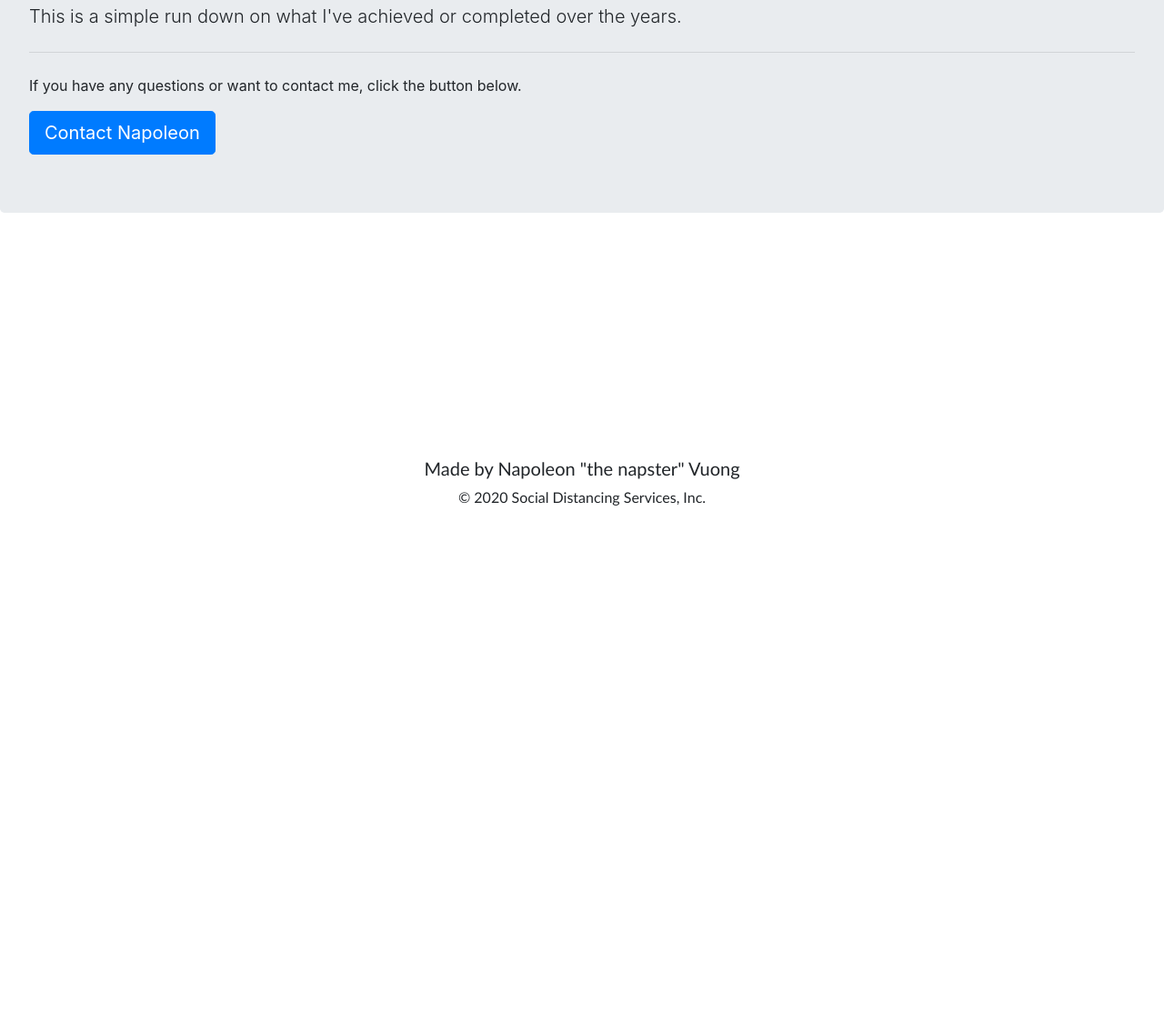
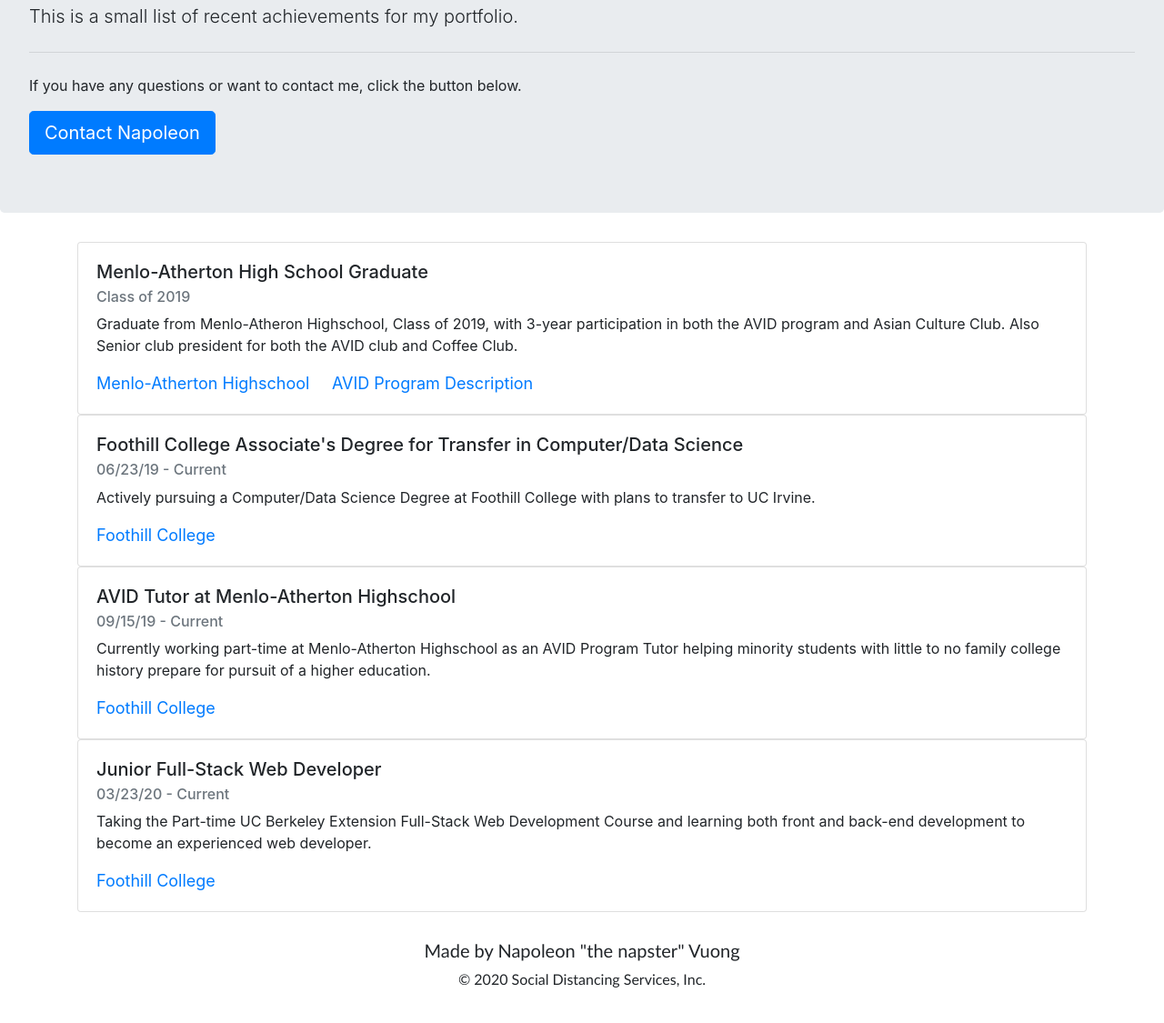
Before and after one commit to Napolo-Sim/HW-2-Bootstrap, a plain HTML site: page portfolio.html in a window 1280 px wide. Shown: the part 195-1320 px from the top of the page at 91% size. Before the commit the page ends 800 px from the top, so only its background shows below. Drawn offline with nearby package versions, Linux system fonts and the light colour scheme.

Commit message:
Finalized the portfolio with a small list of achievements

```diff
--- a/portfolio.html
+++ b/portfolio.html
@@ -36,18 +36,62 @@
     <main>
         <div class="jumbotron">
             <h1 class="display-4">Hey Everyone!</h1>
-            <p class="lead">This is a simple run down on what I've achieved or completed over the years.</p>
+            <p class="lead">This is a small list of recent achievements for my portfolio.</p>
             <hr class="my-4">
             <p>If you have any questions or want to contact me, click the button below.</p>
             <a class="btn btn-primary btn-lg" href="./contact.html" role="button">Contact Napoleon</a>
         </div>
 
         <div class="container">
+            <div class="card">
+                <div class="card-body">
+                    <h5 class="card-title">Menlo-Atherton High School Graduate</h5>
+                    <h6 class="card-subtitle mb-2 text-muted">Class of 2019</h6>
+                    <p class="card-text">Graduate from Menlo-Atheron Highschool, Class of 2019, with 3-year
+                        participation in both the AVID program and Asian Culture Club. Also Senior club president for
+                        both the AVID club and Coffee Club.</p>
+                    <a href="https://www.mabears.org/" target="_blank" class="card-link">Menlo-Atherton Highschool</a>
+                    <a href="https://www.cde.ca.gov/re/pr/avid.asp" target="_blank" class="card-link">AVID Program
+                        Description</a>
+                </div>
+            </div>
 
+            <div class="card">
+                <div class="card-body">
+                    <h5 class="card-title">Foothill College Associate's Degree for Transfer in Computer/Data Science
+                    </h5>
+                    <h6 class="card-subtitle mb-2 text-muted">06/23/19 - Current</h6>
+                    <p class="card-text">Actively pursuing a Computer/Data Science Degree at Foothill College with plans
+                        to transfer to UC Irvine.</p>
+                    <a href="https://www.foothill.edu/" target="_blank" class="card-link">Foothill College</a>
+                </div>
+            </div>
+
+            <div class="card">
+                <div class="card-body">
+                    <h5 class="card-title">AVID Tutor at Menlo-Atherton Highschool
+                    </h5>
+                    <h6 class="card-subtitle mb-2 text-muted">09/15/19 - Current</h6>
+                    <p class="card-text">Currently working part-time at Menlo-Atherton Highschool as an AVID Program
+                        Tutor helping minority students with little to no family college history prepare for pursuit of
+                        a higher education.
+                    </p>
+                    <a href="https://www.foothill.edu/" target="_blank" class="card-link">Foothill College</a>
+                </div>
+            </div>
+
+            <div class="card">
+                <div class="card-body">
+                    <h5 class="card-title">Junior Full-Stack Web Developer
+                    </h5>
+                    <h6 class="card-subtitle mb-2 text-muted">03/23/20 - Current</h6>
+                    <p class="card-text">Taking the Part-time UC Berkeley Extension Full-Stack Web Development Course
+                        and learning both front and back-end development to become an experienced web developer.</p>
+                    <a href="https://www.foothill.edu/" target="_blank" class="card-link">Foothill College</a>
+                </div>
+            </div>
         </div>
     </main>
-
-
 
 
     <footer>
```
Also changed, not shown: Assets/Images/Innovators Card.jpg (added), Assets/Images/MA #3.jpg (added), Assets/Images/Ma Grad HD.jpg (added).
